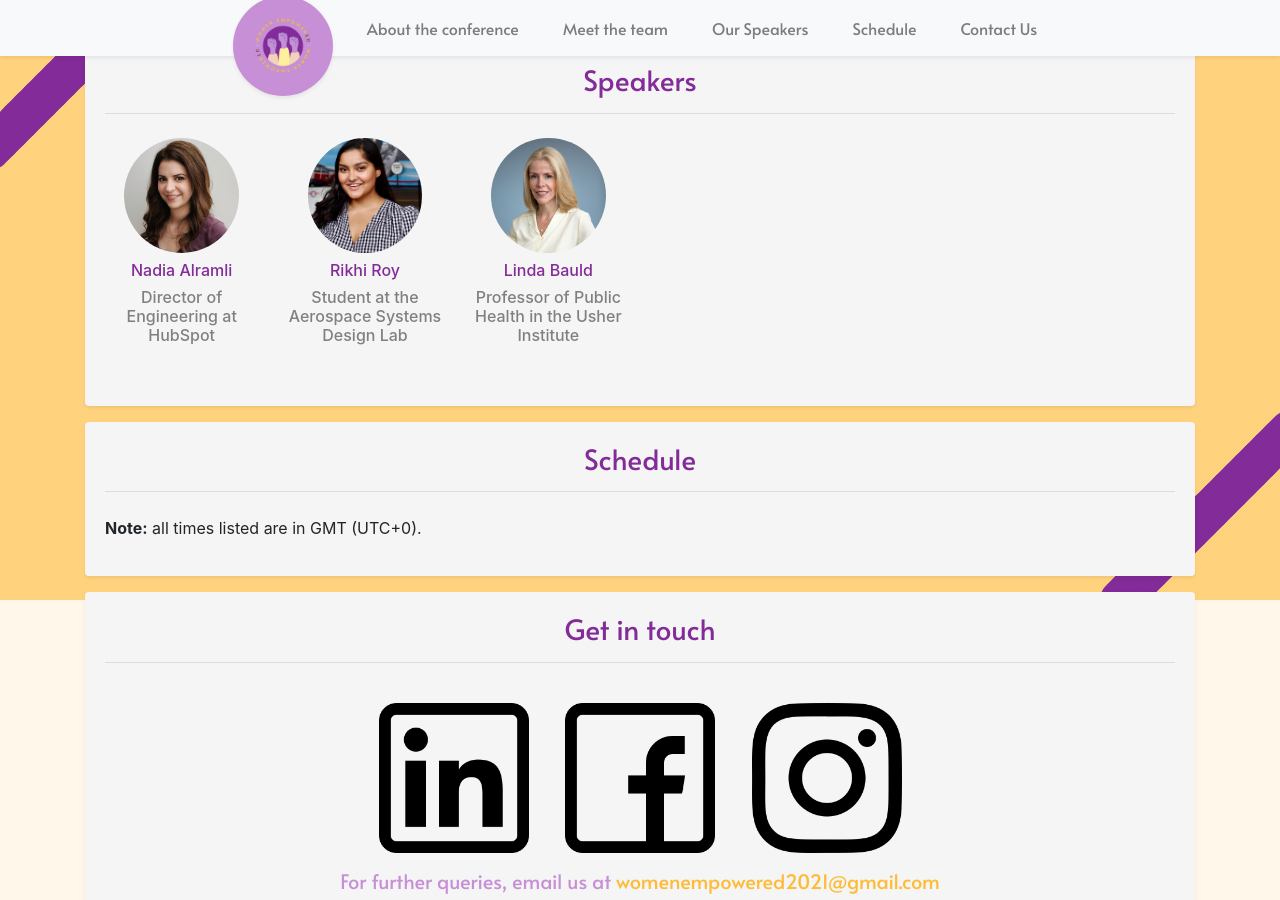
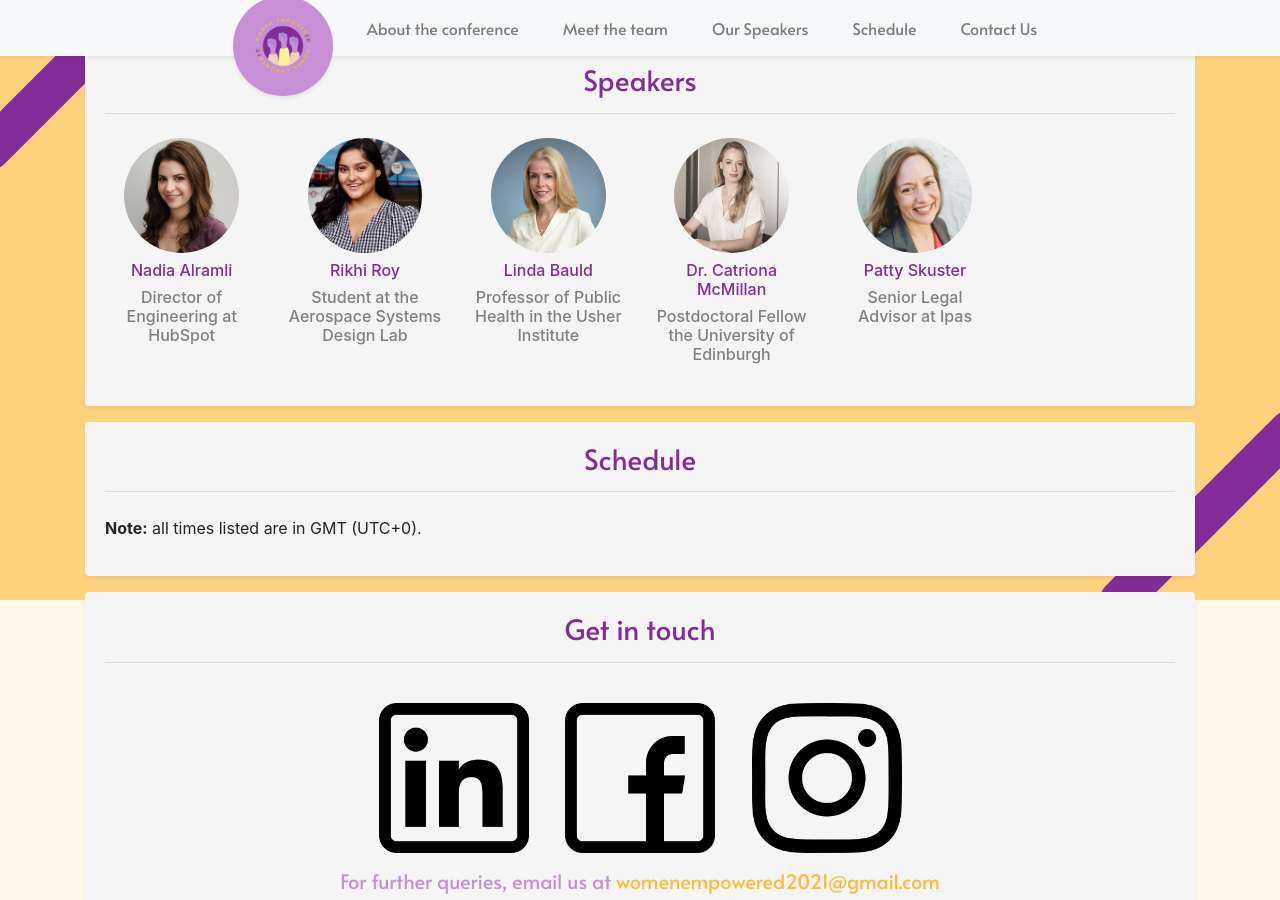
Before and after one commit to edinburgh-hoppers/WEwebsite, a Jekyll site: the page built from _pages/index.html, in a window 1280 px wide and 900 px high, scrolled down 2319 px. Built offline with Jekyll 4.4.1, drawn with Linux system fonts in a browser that asks for light colours.

Commit message:
Added more pictures to Speakers section

```diff
--- a/_data/speakers.yml
+++ b/_data/speakers.yml
@@ -10,3 +10,12 @@
   shortDescription: Professor of Public Health in the Usher Institute
   img: LBauld.jpg
   link: https://www.ed.ac.uk/profile/linda-bauld
+
+- name: "Dr. Catriona McMillan "
+  shortDescription: Postdoctoral Fellow the University of Edinburgh
+  img: Dr Catriona McMillan.jpg
+  link: https://www.law.ed.ac.uk/people/dr-catriona-mcmillan
+- name: "Patty Skuster "
+  shortDescription:  Senior Legal Advisor at Ipas
+  img: Patty Skuster.jpeg
+  link: https://www.linkedin.com/in/pattyskuster/
```
Also changed, not shown: images/speakers/Dr Catriona McMillan.jpg (added), images/speakers/Patty Skuster.jpeg (added).
